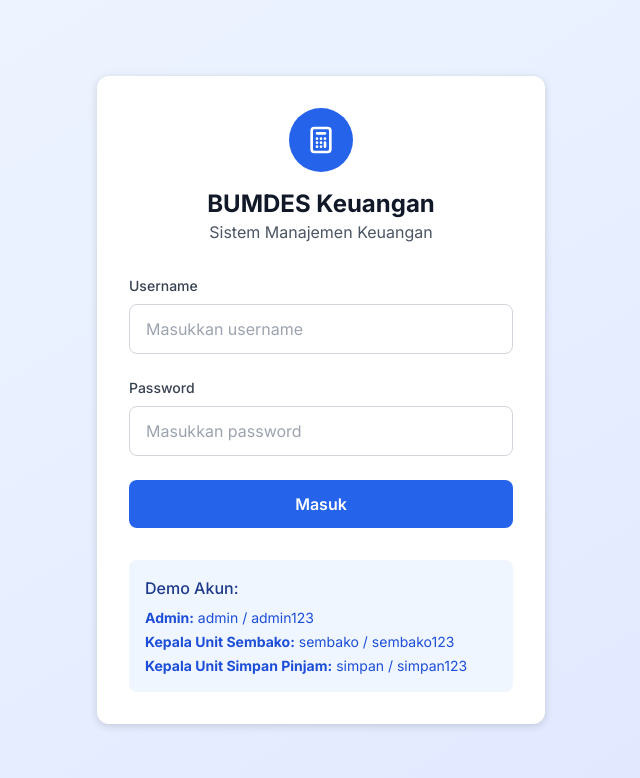
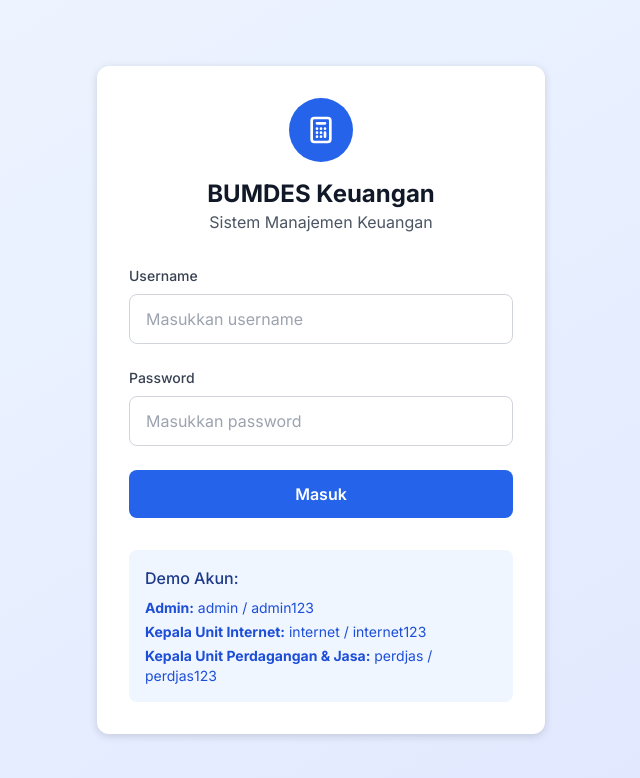
Before and after one commit to bumdescikahuripan/laporan-cmmsc, a plain HTML site: page index.html in a window 1280 px wide. Shown: the whole page, without its empty margins (319-959 px from the left). Drawn offline with nearby package versions, Linux system fonts and the light colour scheme.

Commit message:
Update index.html

```diff
--- a/index.html
+++ b/index.html
@@ -98,8 +98,8 @@
                 <h3 class="font-medium text-blue-900 mb-2">Demo Akun:</h3>
                 <div class="text-sm text-blue-700 space-y-1">
                     <p><strong>Admin:</strong> admin / admin123</p>
-                    <p><strong>Kepala Unit Sembako:</strong> sembako / sembako123</p>
-                    <p><strong>Kepala Unit Simpan Pinjam:</strong> simpan / simpan123</p>
+                    <p><strong>Kepala Unit Internet:</strong> internet / internet123</p>
+                    <p><strong>Kepala Unit Perdagangan & Jasa:</strong> perdjas / perdjas123</p>
                 </div>
             </div>
         </div>
```
